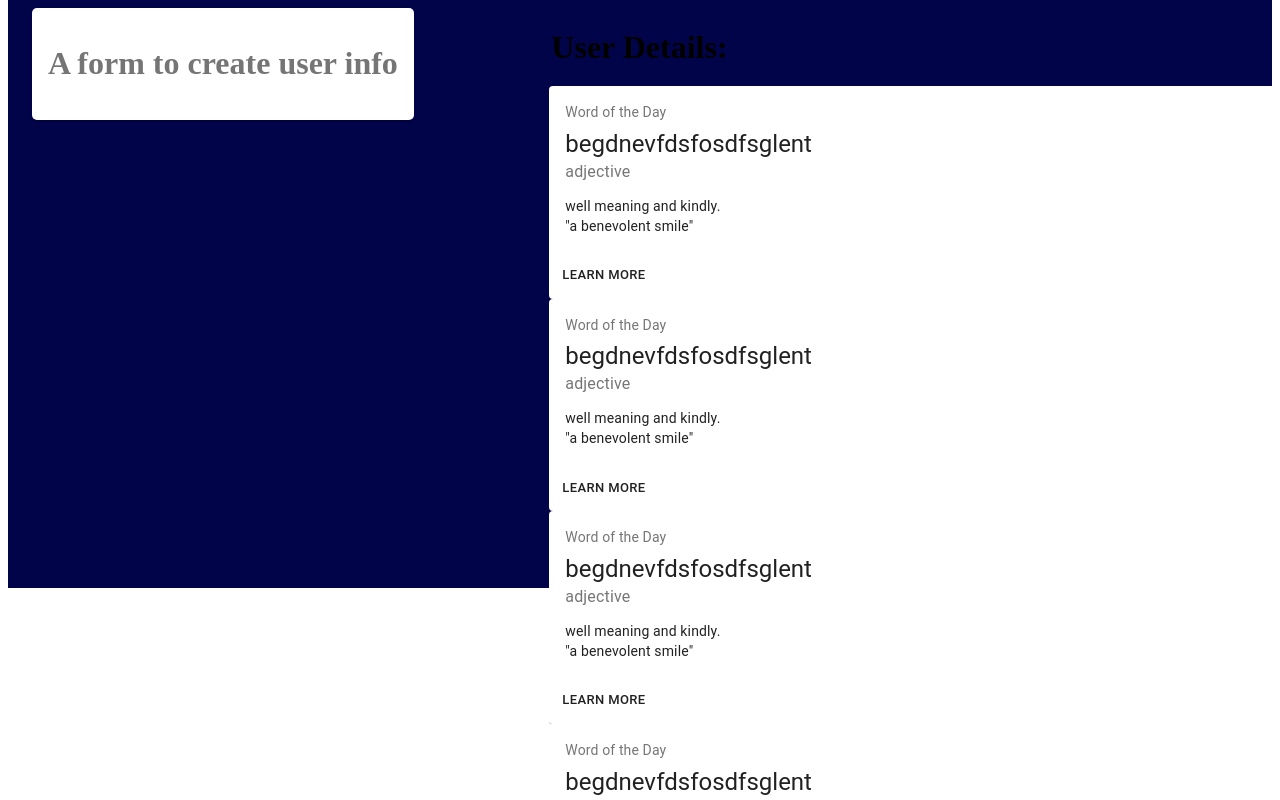
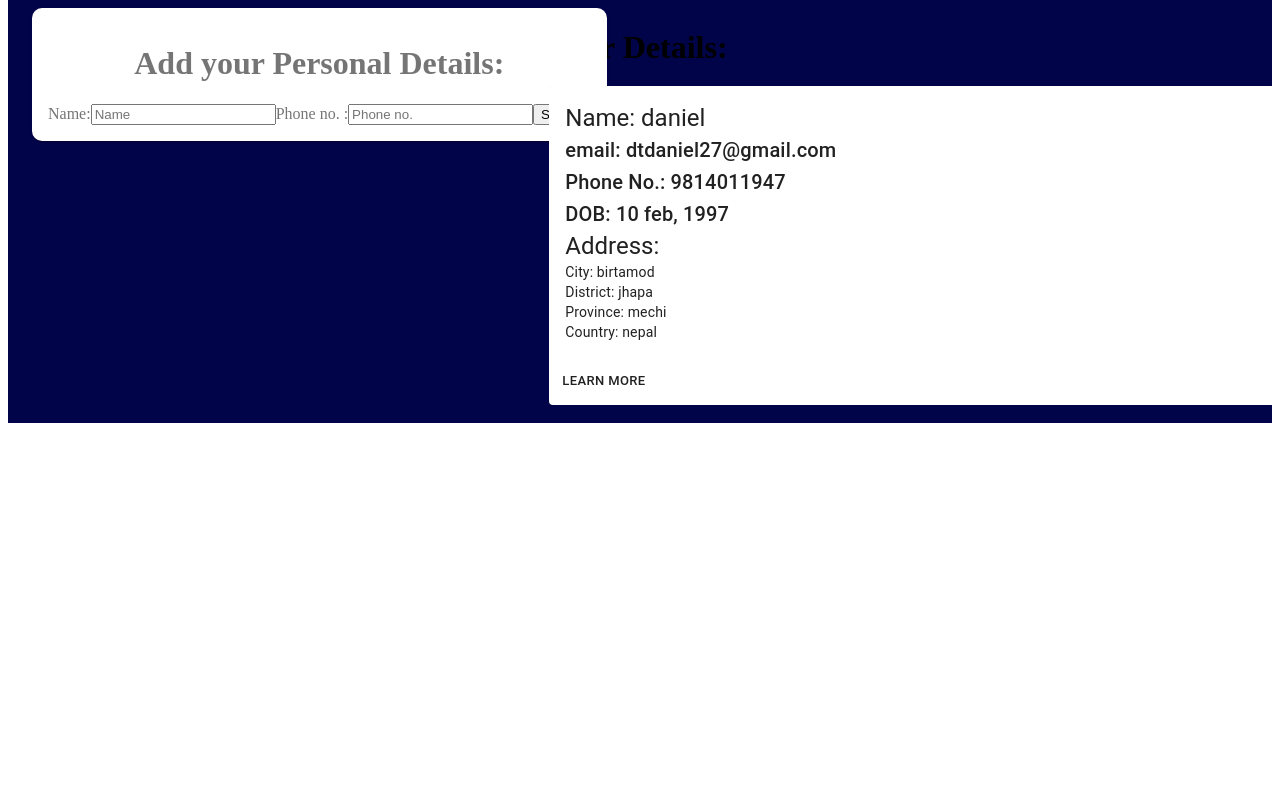
Before and after one commit to Danielthapa/TreeLeaf-Form-Task, a React (Create React App) app: page / in a window 1280 px wide. Shown: the top 800 px of the page. Built offline with nearby package versions, Linux system fonts and the light colour scheme.

Commit message:
added a redux store and created actions and reducers

```diff
--- a/package.json
+++ b/package.json
@@ -5,12 +5,16 @@
   "dependencies": {
     "@material-ui/core": "^4.11.3",
     "@material-ui/icons": "^4.11.2",
+    "@reduxjs/toolkit": "^1.5.0",
     "@testing-library/jest-dom": "^5.11.9",
     "@testing-library/react": "^11.2.5",
     "@testing-library/user-event": "^12.7.2",
+    "prop-types": "^15.7.2",
     "react": "^17.0.1",
     "react-dom": "^17.0.1",
+    "react-redux": "^7.2.2",
     "react-scripts": "4.0.3",
+    "uuid": "^8.3.2",
     "web-vitals": "^1.1.0"
   },
   "scripts": {
--- a/src/components/InfoForm.js
+++ b/src/components/InfoForm.js
@@ -1,12 +1,68 @@
-import React from 'react';
+import React, { useState } from 'react';
+import { useDispatch } from 'react-redux';
+import { v4 as uuidv4} from 'uuid';
+import infoAdded from '../redux/UserInfo';
 import { useStyles } from '../styles/InfoFormStyles';
 
 function InfoForm() {
+
+    const dispatch = useDispatch();
+
     const classes = useStyles();
+
+    const [name, setName] = useState("");
+    const [phone, setPhone] = useState("");
+
+    const onNameChanged = e => setName(e.target.value);
+    const onPhoneChanged = e => setPhone(e.target.value);
+
+    const onInfoSubmitted = () => {
+        if (name && phone) {
+            dispatch(
+                infoAdded(
+                    {
+                        id: uuidv4(),
+                        name: name,
+                        email: "dtdaniel27@gmail.com",
+                        phone: phone,
+                        dob: "10 feb, 1997",
+                        address: {
+                            city: "birtamod",
+                            district: "jhapa",
+                            province: "mechi",
+                            country: "nepal"
+                        }
+                    }
+                )
+            )
+
+            setName('');
+            setPhone('');
+        }
+    }
 
     return(
         <div className={classes.infoForm}>
-            <h1>A form to create user info</h1>
+            <h1>Add your Personal Details: </h1>
+            <form >
+                <label>Name:</label>
+                <input
+                    type="text"
+                    name="name"
+                    value={name}
+                    onChange={onNameChanged}
+                    placeholder="Name"
+                />
+                <label>Phone no. :</label>
+                <input
+                    type="text"
+                    name="phone"
+                    value={phone}
+                    onChange={onPhoneChanged}
+                    placeholder="Phone no."
+                />
+                <button type="submit" onClick={onInfoSubmitted}>Submit</button>
+            </form>
         </div>
     )
 }
--- a/src/components/InfoList.js
+++ b/src/components/InfoList.js
@@ -2,21 +2,31 @@ import React from 'react';
 import UserInfo from './UserInfo';
 import GridList from '@material-ui/core/GridList';
 import { useStyles } from '../styles/InfoListStyles';
+import { useSelector } from 'react-redux';
+import { v4 as uuidv4} from 'uuid';
 
 
 export default function InfoList() {
 
+
+    const info = useSelector(state => state.info);
     const classes = useStyles();
+    console.log(info);
+
+    const users = info.map(user => {
+        return(
+            <UserInfo info={user} key={uuidv4()}/>
+        )
+    })
 
     return(
 
         <>
+
             <h1>User Details: </h1>
             <GridList cellHeight={200} className={classes.GridList} cols={1} rows={4}>
-                <UserInfo/>
-                <UserInfo/>
-                <UserInfo/>
-                <UserInfo/>
+                {users}
+
             </GridList>
 
         </>
--- a/src/components/UserInfo.js
+++ b/src/components/UserInfo.js
@@ -6,30 +6,50 @@ import Button from '@material-ui/core/Button';
 import Typography from '@material-ui/core/Typography';
 import GridListTile from '@material-ui/core/GridListTile';
 import { useStyles } from '../styles/UserInfoStyles';
+import PropTypes from 'prop-types';
 
 
-export default function UserInfo() {
+
+export default function UserInfo(props) {
 
     const classes = useStyles();
+    const name = props.info.name;
+    const email = props.info.email;
+    const phone = props.info.phone;
+    const dob = props.info.dob;
+    const city = props.info.address.city;
+    const district = props.info.address.district;
+    const province = props.info.address.province;
+    const country = props.info.address.country;
 
     return(
         <div>
             <GridListTile  cols={1}>
                 <Card className={classes.root}>
                 <CardContent>
-                    <Typography className={classes.title} color="textSecondary" gutterBottom>
-                    Word of the Day
+                    <Typography variant="h5" component="h2">
+                    Name: {name}
+                    </Typography>
+                    <Typography variant="h6" component="h2">
+                    email: {email}
+                    </Typography>
+                    <Typography variant="h6" component="h2">
+                    Phone No.: {phone}
+                    </Typography>
+                    <Typography variant="h6" component="h2">
+                    DOB: {dob}
                     </Typography>
                     <Typography variant="h5" component="h2">
-                    begdnevfdsfosdfsglent
-                    </Typography>
-                    <Typography className={classes.pos} color="textSecondary">
-                    adjective
+                    Address:
                     </Typography>
                     <Typography variant="body2" component="p">
-                    well meaning and kindly.
+                    City: {city}
                     <br />
-                    {'"a benevolent smile"'}
+                    District: {district}
+                    <br/>
+                    Province: {province}
+                    <br/>
+                    Country: {country}
                     </Typography>
                 </CardContent>
                 <CardActions>
@@ -42,3 +62,7 @@ export default function UserInfo() {
     )
 
 }
+
+UserInfo.propTypes = {
+    info: PropTypes.object
+}
--- a/src/index.js
+++ b/src/index.js
@@ -2,10 +2,15 @@ import React from 'react';
 import ReactDOM from 'react-dom';
 import App from './App';
 import reportWebVitals from './reportWebVitals';
+import { Provider } from 'react-redux';
+import store from './redux/Store';
 
 ReactDOM.render(
   <React.StrictMode>
-    <App />
+    <Provider store={store}>
+      <App />
+    </Provider>
+
   </React.StrictMode>,
   document.getElementById('root')
 );
--- /dev/null
+++ b/src/redux/Store.js
@@ -0,0 +1,10 @@
+import { configureStore } from '@reduxjs/toolkit';
+import userInfo from './UserInfo';
+
+const infoReducer = userInfo.reducer;
+
+export default configureStore({
+    reducer: {
+        info: infoReducer
+    }
+})
--- /dev/null
+++ b/src/redux/UserInfo.js
@@ -0,0 +1,30 @@
+import { createSlice } from '@reduxjs/toolkit';
+
+const initialState = [
+    {
+        name: "daniel",
+        email: "dtdaniel27@gmail.com",
+        phone: "9814011947",
+        dob: "10 feb, 1997",
+        address: {
+            city: "birtamod",
+            district: "jhapa",
+            province: "mechi",
+            country: "nepal"
+        }
+    }
+]
+
+const userInfo = createSlice({
+    name: "info",
+    initialState,
+    reducers: {
+        infoAdded(state, action) {
+            state.push(action.payload);
+        }
+    }
+})
+
+export const { infoAdded } = userInfo.actions;
+
+export default userInfo
--- a/src/styles/HomePageStyles.js
+++ b/src/styles/HomePageStyles.js
@@ -12,10 +12,11 @@ export  const useStyles = makeStyles((theme) => ({
 
     },
     paper: {
+
         padding: theme.spacing(2),
         textAlign: 'center',
         color: theme.palette.text.secondary,
-        borderRadius: "5px",
+        borderRadius: "10px",
         position: 'fixed'
     },
 }))
```
Also changed, not shown: 1 other file (tests, documents, lock files or other folders).
